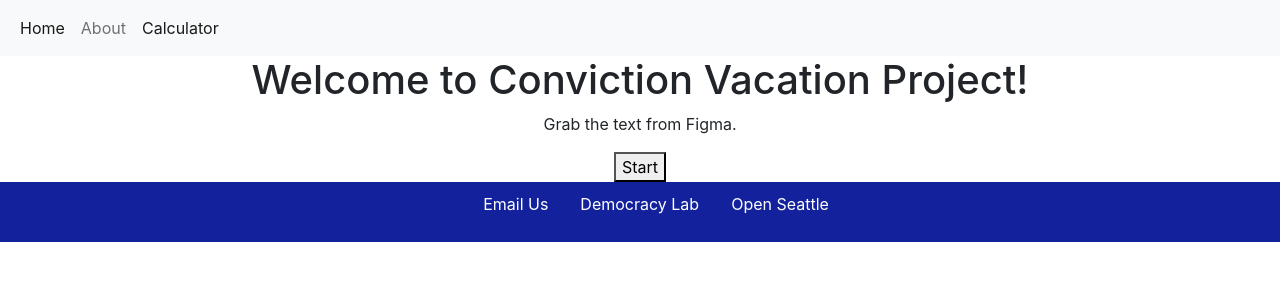
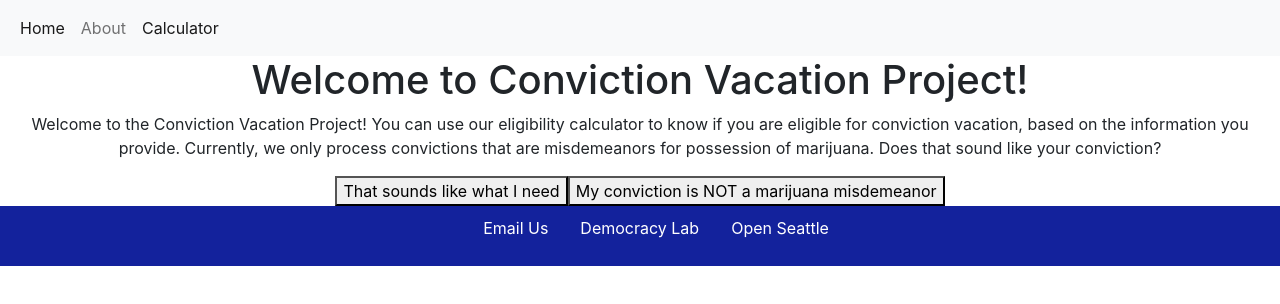
Before and after one commit to LaraDei/cvp-website, a React (Create React App) app: page /calculator in a window 1280 px wide. Shown: the top 304 px of the page. Built offline with nearby package versions, Linux system fonts and the light colour scheme.

Commit message:
added all questions from the tree new button on calc landing for ineligibilty changed question Ids to strings from integers

```diff
--- a/src/Pages/CalculatorLanding.jsx
+++ b/src/Pages/CalculatorLanding.jsx
@@ -14,17 +14,26 @@ const CalculatorLanding = () => {
   const onStartClick = () => {
     /** User clicks start */
     /** User is sent to first question */
-    history.push("/calculator/0");
+    history.push("/calculator/MMHP-2");
+  };
+
+  /** Callback for button if Ineligible */
+  const onIneligibleClick = () => {
+    /** User clicks I'm Not Sure */
+    /** User is sent to unfortunately question */
+    history.push("/calculator/MMPS-0");
   };
 
   return (
     <div>
       <h1>Welcome to Conviction Vacation Project!</h1>
       {/* // TODO Import the figma text */}
-      <p>Grab the text from Figma.</p>
+      <p>Welcome to the Conviction Vacation Project! You can use our eligibility calculator to know if you are eligible for conviction vacation, based on the information you provide. Currently, we only process convictions that are misdemeanors for possession of marijuana. Does that sound like your conviction?</p>
 
       {/* When a user clicks this they will begin the questionaire */}
-      <Button text="Start" onClick={onStartClick} />
+      <Button text="That sounds like what I need" onClick={onStartClick} />
+       {/* When a user clicks this they will be sent to Ineligible*/}
+      <Button text="My conviction is NOT a marijuana misdemeanor" onClick={onIneligibleClick} />
     </div>
   );
 };
--- a/src/Pages/CalculatorQuestion.jsx
+++ b/src/Pages/CalculatorQuestion.jsx
@@ -19,7 +19,8 @@ const CalculatorQuestion = () => {
    * and destructure the question properties: question, tooltip, and answers
    */
   const { question, tooltip, answers, next_question } = Questions.filter(
-    (q) => q.id === parseInt(number)
+    //no longer need to change ID to integer
+    (q) => q.id == number
   )[0];
 
   const handleClick = (i) => {
--- a/src/data/calcuatorQuestions.json
+++ b/src/data/calcuatorQuestions.json
@@ -1,40 +1,116 @@
 [
   {
-    "id": 0,
-    "question": "Does your conviction involve marijuana?",
+    "id": "MMHP-2",
+    "question": "What type of marijuana conviction are you trying to vacate?",
     "tooltip": "",
-    "answers": ["yes", "no"],
-    "next_question": [1, 2]
+    "answers": [
+      "Misdemeanor",
+      "Felony",
+      "I'm NOT Sure"
+    ],
+    "next_question": [
+      "MMHP-3",
+      "MMPS-0",
+      "IDK-0"
+    ]
   },
   {
-    "id": 1,
-    "question": "Was this offense a misdemeanor?",
+    "id": "MMHP-3",
+    "question": "Was your misdemeanor conviction for an offense involving possession of marijuana?",
     "tooltip": "",
-    "answers": ["yes", "no"],
-    "next_question": [3, "ifNoID"]
+    "answers": [
+      "yes",
+      "no",
+      "I'm NOT Sure"
+    ],
+    "next_question": [
+      "MMHP-4",
+      "MMPS-0",
+      "IDK-0"
+    ]
   },
   {
-    "id": 2,
-    "question": "unfortunately we cannot help you",
+    "id": "MMHP-4",
+    "question": "Were you 21 years or older of age at the time of offense?",
     "tooltip": "",
-    "answers": ["Complete this survey", "Subscribe to mailing"],
-    "next_question": [0, 1]
+    "answers": [
+      "yes",
+      "no",
+      "I'm NOT Sure"
+    ],
+    "next_question": [
+      "MMHP-5",
+      "MMPS-0",
+      "IDK-0"
+    ]
   },
   {
-    "id": 3,
-    "question": "Did this offence involve possession of marijuana",
+    "id": "MMHP-5",
+    "question": "Did the offense fall under one of the following?",
     "tooltip": "",
-    "answers": ["yes", "no"],
-    "next_question": [0, 1]
+    "answers": [
+      "Any offense under RCW 69.50.4014 from July 1 2004 onwards",
+      "RCW 69.50.401(e) from March 21 1979 to July 1, 2004",
+      "RCW 69.50.401(d) from May 21 1971 to March 21, 1979",
+      "None of the above",
+      "I'm Not sure"
+    ],
+    "next_question": [
+      "MM-6",
+      "MM-6",
+      "MM-6",
+      "MMPS-0",
+      "IDK-0"
+    ]
+  },
+  {
+    "id": "MMPS-0",
+    "question": "Unfortunately, we are only able to determine eligibility for marijuana possession misdemeanor cases for people who were over 21 years at the time of offense right now. In the coming months, we hope to people with all types of convictions identify whether they are eligible.",
+    "tooltip": "",
+    "answers": [
+      "Complete this survey",
+      "Subscribe to mailing"
+    ],
+    "next_question": [
+      0,
+      1
+    ]
+  },
+  {
+    "id": "IDK-0",
+    "question": "Here's one way to get more information about your records: https: //www.wsp.wa.gov/crime/criminal-history/w2-replacement-project/",
+    "tooltip": "",
+    "answers": [
+      "I got the information I need"
+    ],
+    "next_question": [
+      "MMHP-2"
+    ]
+  },
+  {
+    "id": "MM-6",
+    "question": "From your answers, it seems that you may be eligible to vacate your marijuana misdemeanor conviction! Your next step is to fill out a Motion and Declaration for Order Vacating Marijuana Conviction (Court Form No. CrRLJ 09.0800; https://www.courts.wa.gov/forms/?fa=forms.contribute&formID=38). Next steps, including scheduling your hearing, can be found on the court's instruction sheet, CrRLJ 09.0300, found at the same website referenced above.",
+    "tooltip": "",
+    "answers": [] ,
+    "next_question": []
   },
   {
     "id": 100,
     "question": "alternative formatting for 'answers'",
     "tooltip": "",
     "answers": [
-      ["yes", 0],
-      ["no", 1],
-      ["text to display", 2]
+      [
+        "yes",
+        0
+      ],
+      [
+        "no",
+        1
+      ],
+      [
+        "text to display",
+        2
+      ]
     ]
   }
 ]
```
